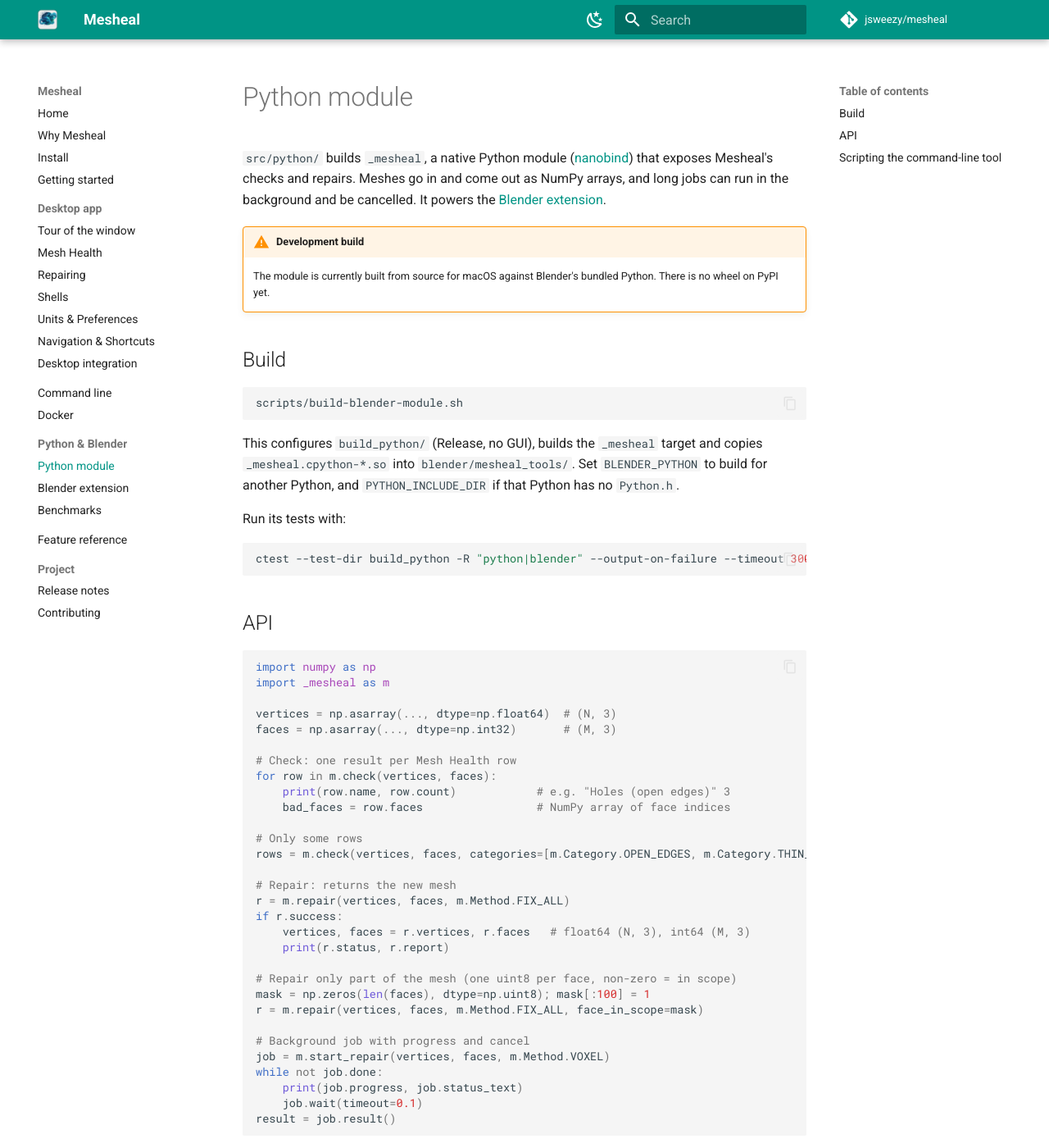
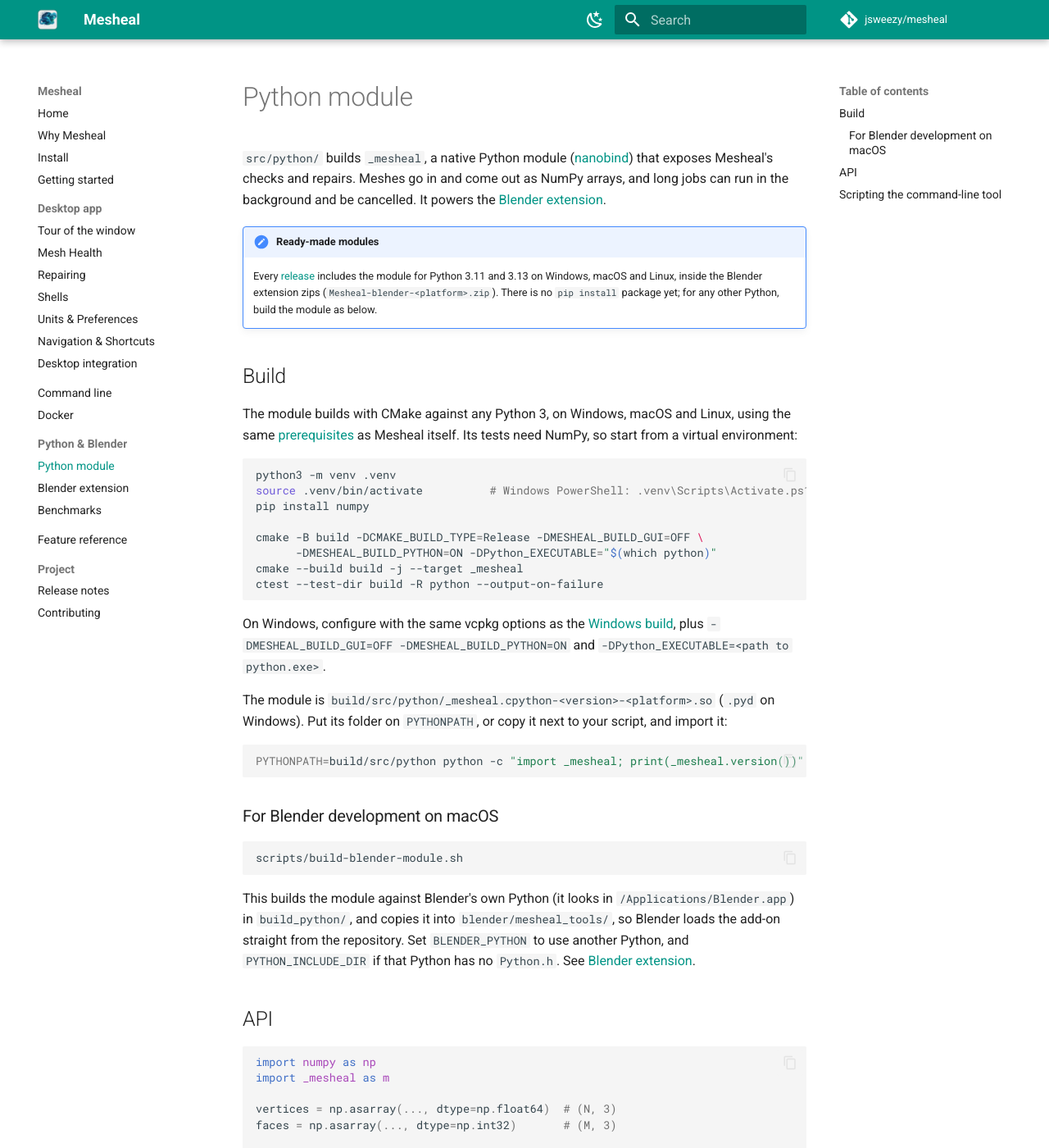
Before and after one commit to jsweezy/mesheal, an MkDocs documentation site: the page built from docs/python.md, in a window 1280 px wide and 1400 px high. Shown: the whole window at 82% size. Built offline with MkDocs 1.6.1 and Material for MkDocs 9.7.7, drawn with Linux system fonts in a browser that asks for light colours; comment, search, counter and statistics services are not loaded.

Commit message:
Python docs: build the module against any Python on any platform; ready-made modules ship in the release

````diff
--- a/docs/python.md
+++ b/docs/python.md
@@ -4,25 +4,50 @@
 that exposes Mesheal's checks and repairs. Meshes go in and come out as NumPy arrays, and long jobs
 can run in the background and be cancelled. It powers the [Blender extension](blender.md).
 
-!!! warning "Development build"
-    The module is currently built from source for macOS against Blender's bundled Python. There is no
-    wheel on PyPI yet.
+!!! note "Ready-made modules"
+    Every [release](https://github.com/jsweezy/mesheal/releases/latest) includes the module for
+    Python 3.11 and 3.13 on Windows, macOS and Linux, inside the Blender extension zips
+    (`Mesheal-blender-<platform>.zip`). There is no `pip install` package yet; for any other Python,
+    build the module as below.
 
 ## Build
+
+The module builds with CMake against any Python 3, on Windows, macOS and Linux, using the same
+[prerequisites](install.md#1-prerequisites) as Mesheal itself. Its tests need NumPy, so start from
+a virtual environment:
+
+```bash
+python3 -m venv .venv
+source .venv/bin/activate          # Windows PowerShell: .venv\Scripts\Activate.ps1
+pip install numpy
+
+cmake -B build -DCMAKE_BUILD_TYPE=Release -DMESHEAL_BUILD_GUI=OFF \
+      -DMESHEAL_BUILD_PYTHON=ON -DPython_EXECUTABLE="$(which python)"
+cmake --build build -j --target _mesheal
+ctest --test-dir build -R python --output-on-failure
+```
+
+On Windows, configure with the same vcpkg options as the
+[Windows build](install.md#2-build), plus `-DMESHEAL_BUILD_GUI=OFF -DMESHEAL_BUILD_PYTHON=ON`
+and `-DPython_EXECUTABLE=<path to python.exe>`.
+
+The module is `build/src/python/_mesheal.cpython-<version>-<platform>.so` (`.pyd` on Windows).
+Put its folder on `PYTHONPATH`, or copy it next to your script, and import it:
+
+```bash
+PYTHONPATH=build/src/python python -c "import _mesheal; print(_mesheal.version())"
+```
+
+### For Blender development on macOS
 
 ```bash
 scripts/build-blender-module.sh
 ```
 
-This configures `build_python/` (Release, no GUI), builds the `_mesheal` target and copies
-`_mesheal.cpython-*.so` into `blender/mesheal_tools/`. Set `BLENDER_PYTHON` to build for another
-Python, and `PYTHON_INCLUDE_DIR` if that Python has no `Python.h`.
-
-Run its tests with:
-
-```bash
-ctest --test-dir build_python -R "python|blender" --output-on-failure --timeout 300
-```
+This builds the module against Blender's own Python (it looks in `/Applications/Blender.app`) in
+`build_python/`, and copies it into `blender/mesheal_tools/`, so Blender loads the add-on straight
+from the repository. Set `BLENDER_PYTHON` to use another Python, and `PYTHON_INCLUDE_DIR` if that
+Python has no `Python.h`. See [Blender extension](blender.md#install-from-source).
 
 ## API
 
````
